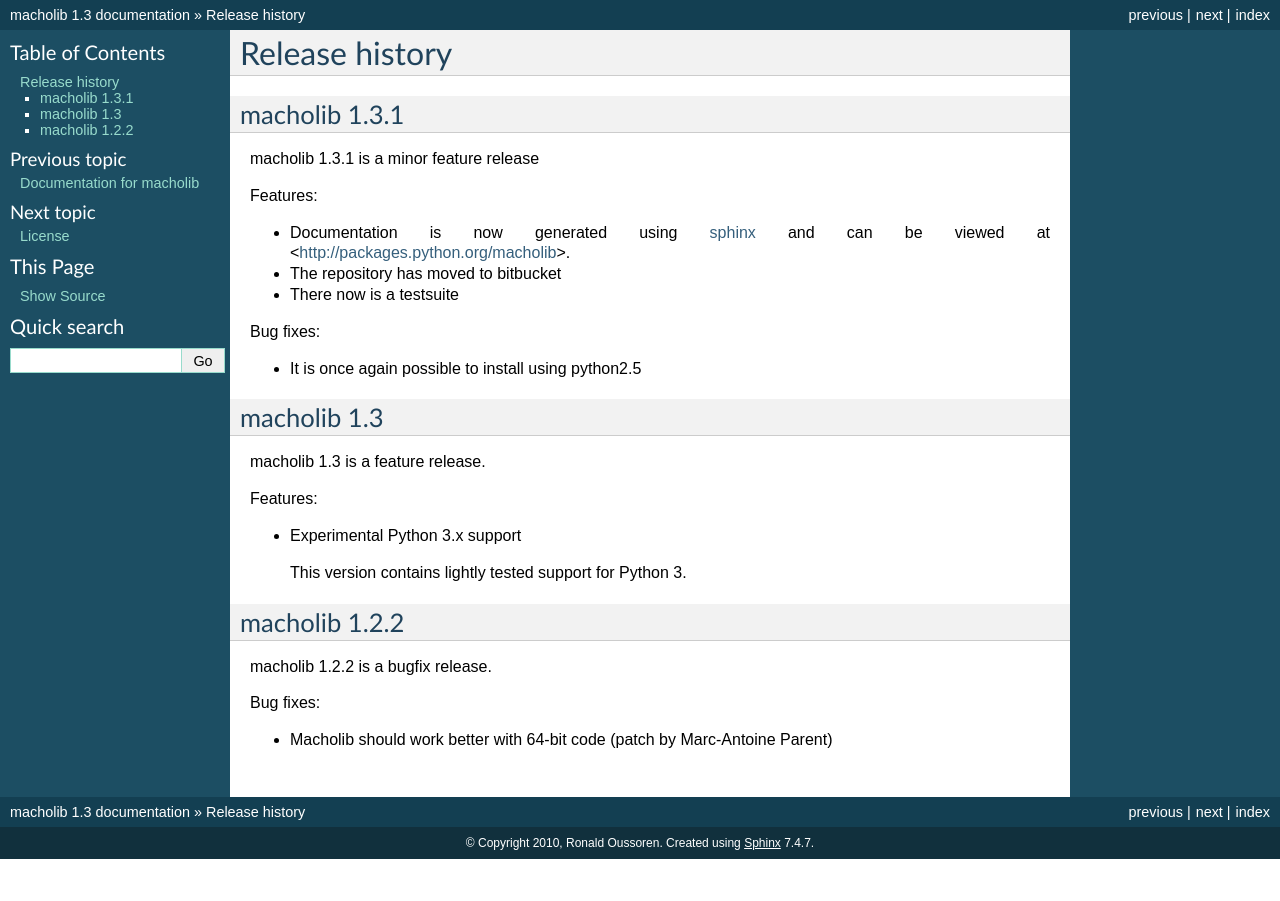
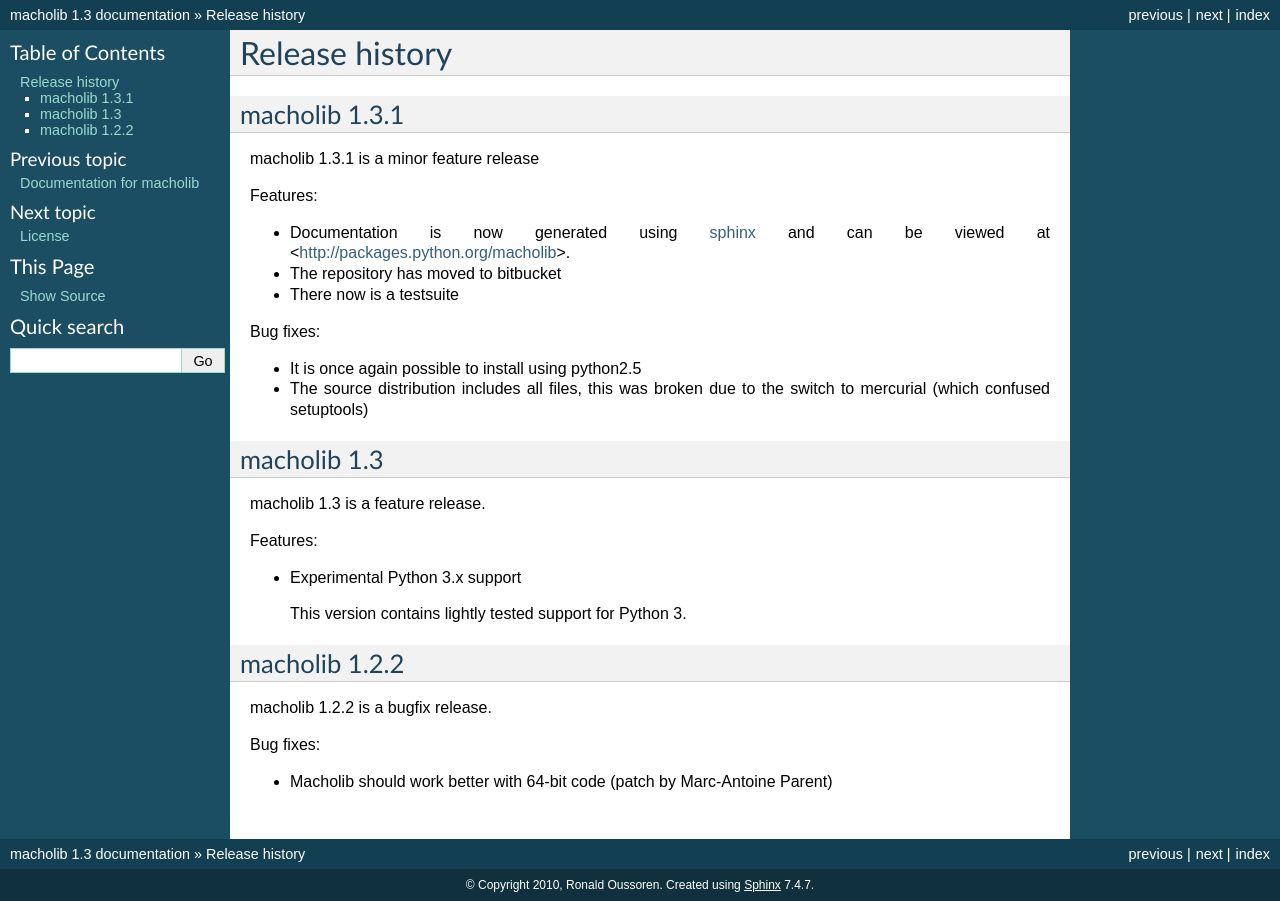
Before and after one commit to ronaldoussoren/macholib, a Sphinx documentation site: the page built from doc/changelog.rst, in a window 1280 px wide. Built offline with Sphinx 7.4.7, drawn with Linux system fonts in a browser that asks for light colours.

Commit message:
Add explicit MANIFEST.in file to ensure all required files are included in an sdist

```diff
--- a/doc/changelog.rst
+++ b/doc/changelog.rst
@@ -19,6 +19,9 @@ Bug fixes:
 
 - It is once again possible to install using python2.5
 
+- The source distribution includes all files, this was broken
+  due to the switch to mercurial (which confused setuptools)
+
 macholib 1.3
 ------------
 
```
Also changed, not shown: 1 other file.
